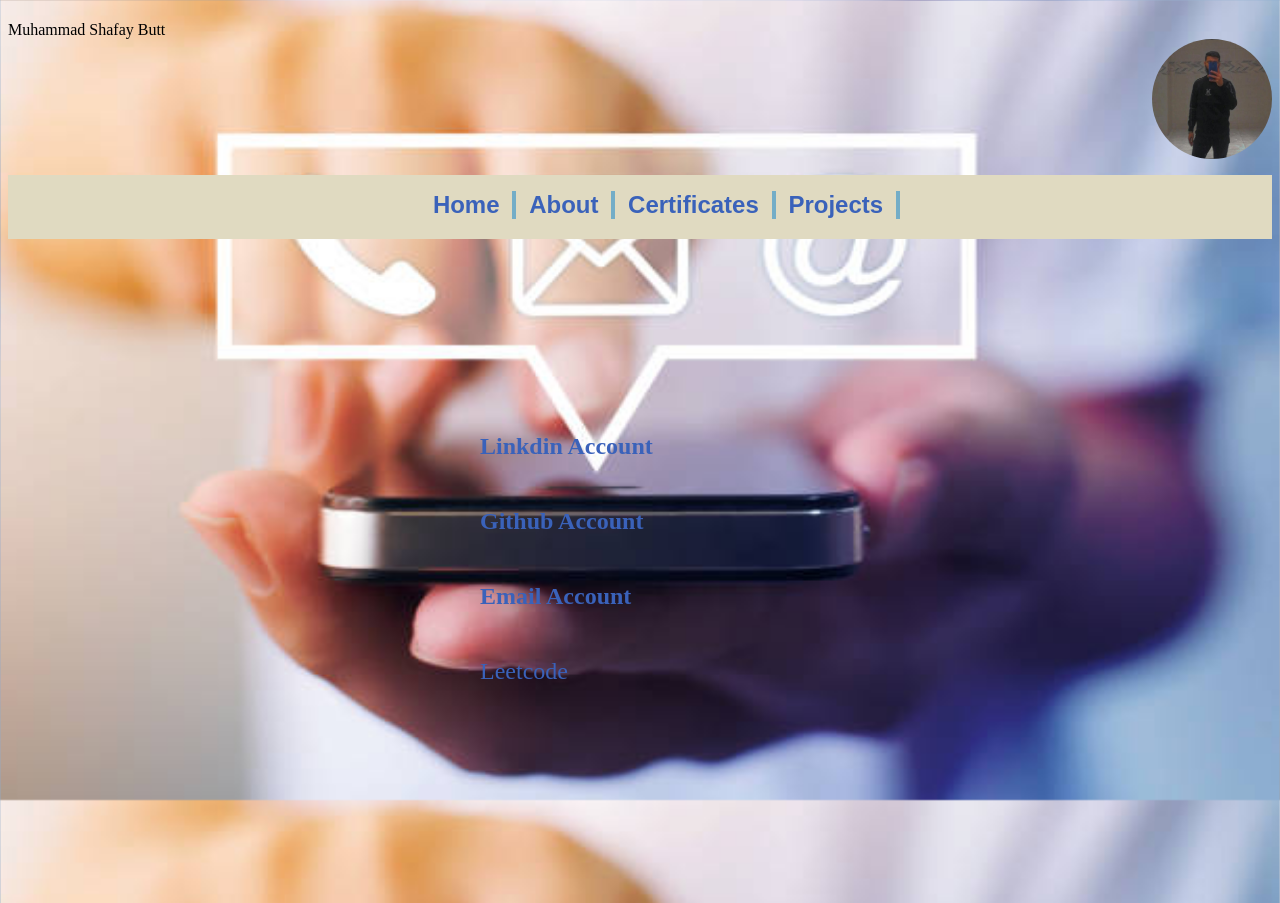
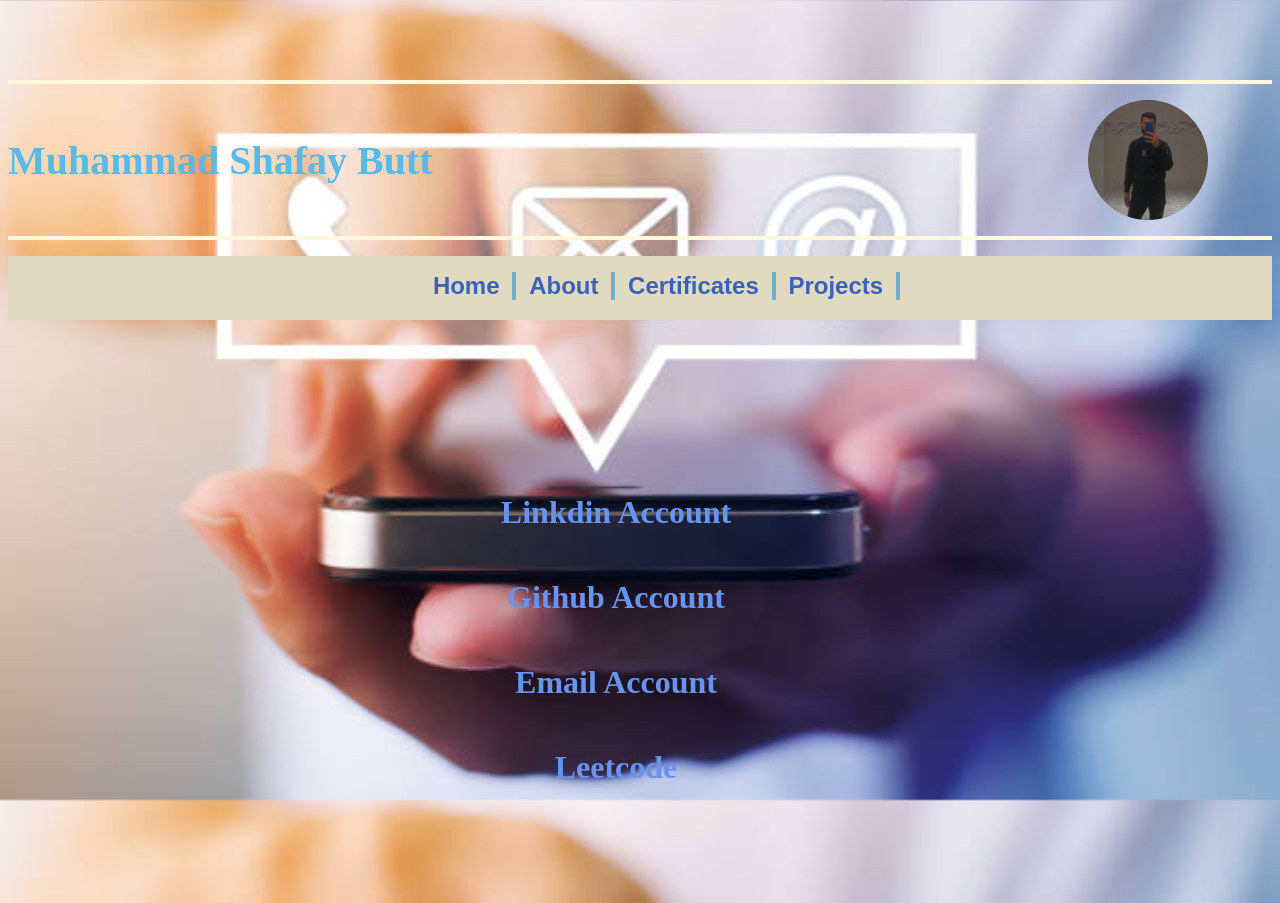
Before and after one commit to M-Shafay/Web_Dev_Asm_1, a plain HTML site: page contact.html in a window 1280 px wide. Shown: the top 903 px of the page. Drawn offline with Linux system fonts and the light colour scheme.

Commit message:
Make some Improvement

```diff
--- a/contact.html
+++ b/contact.html
@@ -7,11 +7,13 @@
         <link rel="stylesheet" href="style.css">
     </head>
     <body style= "background-image: url('contact.jpg');">
-        <div style="color:rgb(116, 173, 199);" class="Header"></div>
-            Muhammad Shafay Butt
-        </div>
-        <div id="pic">
-            <img class="profile-pic" src="Profile_pic.png" alt="Profile Picture">
+        <div class="header-container">
+            <div style="color:rgb(89, 186, 231);" class="Header">
+                Muhammad Shafay Butt
+            </div>
+            <div id="pic">
+                <img class="profile-pic" src="Profile_pic.png" alt="Profile Picture">
+            </div>
         </div>
         <nav class="navbar">
             <ul>
@@ -25,7 +27,7 @@
             <p> <a href="https://www.linkedin.com/in/shafay-butt/"> Linkdin Account</a></p>
             <p> <a href="https://github.com/M-Shafay"> Github Account</a></p>
             <p> <a href="shafay0099@gmail.com"> Email Account</a></p>
-            <p> <a href="https://leetcode.com/u/shafay0099/"></a>Leetcode</p>
+            <p> <a href="https://leetcode.com/u/shafay0099/">Leetcode</a></p>
         </div>
     </body>
 </html>
--- a/style.css
+++ b/style.css
@@ -37,16 +37,24 @@ body{
   background-size: cover;
   background-size: 100% 100%;
 }
+.header-container
+{
+    margin-top:10vh;
+    padding-top: 2vh;
+    padding-bottom: 2vh;
+    border-top: 0.5vh solid cornsilk;
+    border-bottom: 0.5vh solid cornsilk;
+    display: flex;
+    height:15vh;
+    justify-content: space-between;
+    align-items: center;
+    width: 100%;
+}
 .Header
 {
-    display: flex;
-    text-align: end;
-    padding-top: 1%;
-    justify-content: center;
-    width: 100%;
-    flex-direction: row;
     font-size: 5vh;
     color: rgb(224, 218, 193);
+    font-weight: bold;
 }
 #wel
 {
@@ -58,8 +66,7 @@ text-align: start;
 #pic
 {
 display: flex;
-width: 100%;
-justify-content: end;
+padding-right: 5vw;
 }
 .profile-pic
 {
@@ -70,19 +77,19 @@ justify-content: end;
 .contact
 {
     color: rgb(224, 218, 193);
-    font-size: 4vh;
     padding-bottom: 2vh;
     flex-direction: column;
     display: flex;
-    width: 100vw;
+    width: 95vw;
     height:80vh;
     justify-content: center;
     text-align: start;
 }
 .contact >p>a
 {
-    color: rgb(58, 98, 186);
+    color: rgb(104, 147, 240);
     text-decoration: none;
+    font-size: 4vh;
     font-weight: bold;
 }
 
@@ -93,8 +100,7 @@ justify-content: end;
 }
 .contact >p
 {
-    padding-left: calc(40% - 40px)!important;
-    /* I was trying to maintain the ratio so i found out we can calculate - too*/
+    text-align: center;
 }
 h1
 {
@@ -121,6 +127,8 @@ p{
     flex-direction: row;
     width: 95vw;
     height: 6vh;
+    font-size: 6vh;
+    margin-top: 5vh;
     margin-right: 5vw;
     justify-content: end;
     padding-right: 10vw;
@@ -142,7 +150,7 @@ p{
 }
 iframe
 {
-    justify-content:center;
+    justify-cont-ent:center;
     width: 40vw;
     height: 30vh;
     padding-left: 5%;
```
Also changed, not shown: about.html (+8 -5 lines), certificates.html (+7 -5 lines), index.html (+7 -5 lines), projects.html (+7 -5 lines).
